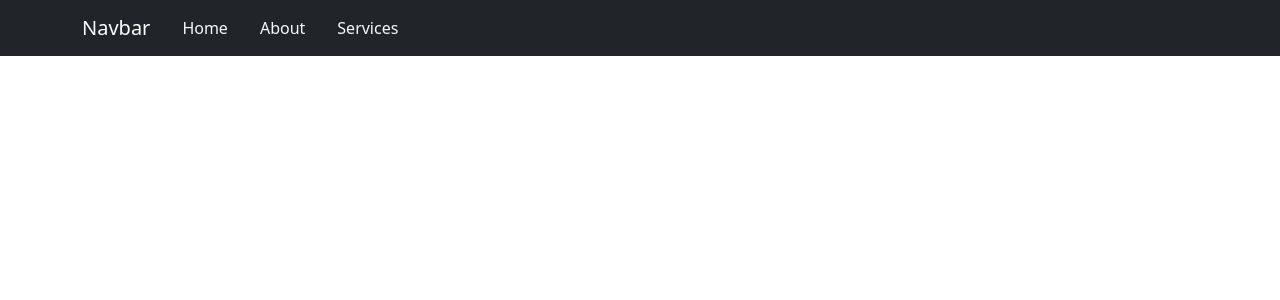
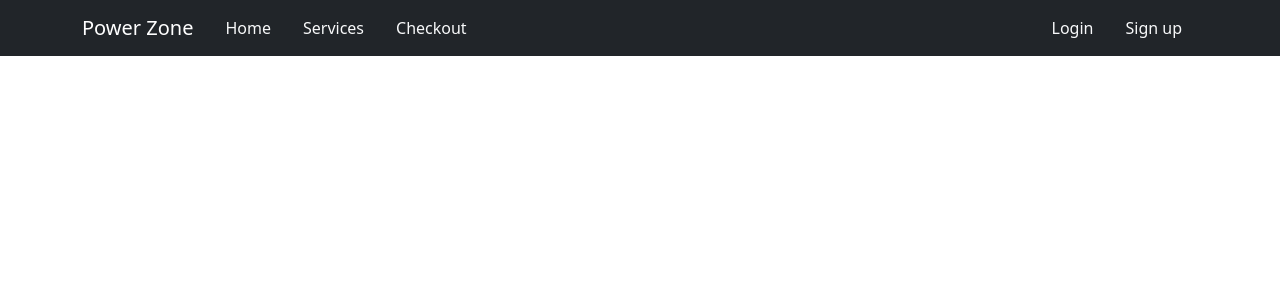
Before and after one commit to FahamidulDipro/Power-Zone, a React (Create React App) app: page / in a window 1280 px wide. Shown: the top 300 px of the page. Built offline with nearby package versions, Linux system fonts and the light colour scheme.

Commit message:
navbar fixed

```diff
--- a/src/components/Navigation/Navigation.js
+++ b/src/components/Navigation/Navigation.js
@@ -5,9 +5,11 @@ import { NavLink } from "react-router-dom";
 const Navigation = () => {
   return (
     <>
-      <Navbar bg="dark" variant="dark">
+      <Navbar collapseOnSelect expand="lg" bg="dark" variant="dark">
         <Container>
-          <Navbar.Brand to="#home">Navbar</Navbar.Brand>
+          <Navbar.Brand to="/home">Power Zone</Navbar.Brand>
+          <Navbar.Toggle aria-controls="responsive-navbar-nav" />
+          <Navbar.Collapse id="responsive-navbar-nav">
             <Nav className="me-auto">
               <NavLink
                 to="/home"
@@ -16,18 +18,34 @@ const Navigation = () => {
                 Home
               </NavLink>
               <NavLink
-              to="/about"
-              className="text-decoration-none mx-3 text-light"
-            >
-              About
-            </NavLink>
-            <NavLink
                 to="/services"
                 className="text-decoration-none mx-3 text-light"
               >
                 Services
               </NavLink>
+              <NavLink
+                to="/checkout"
+                className="text-decoration-none mx-3 text-light"
+              >
+                Checkout
+              </NavLink>
             </Nav>
+            <Nav>
+              <NavLink
+                to="/login"
+                className="text-decoration-none mx-3 text-light"
+              >
+                Login{" "}
+              </NavLink>
+              <NavLink
+                eventKey={2}
+                to="/signup"
+                className="text-decoration-none mx-3 text-light"
+              >
+                Sign up
+              </NavLink>
+            </Nav>
+          </Navbar.Collapse>
         </Container>
       </Navbar>
       <br />
```
Lines whose indentation alone changed are shown as unchanged.
